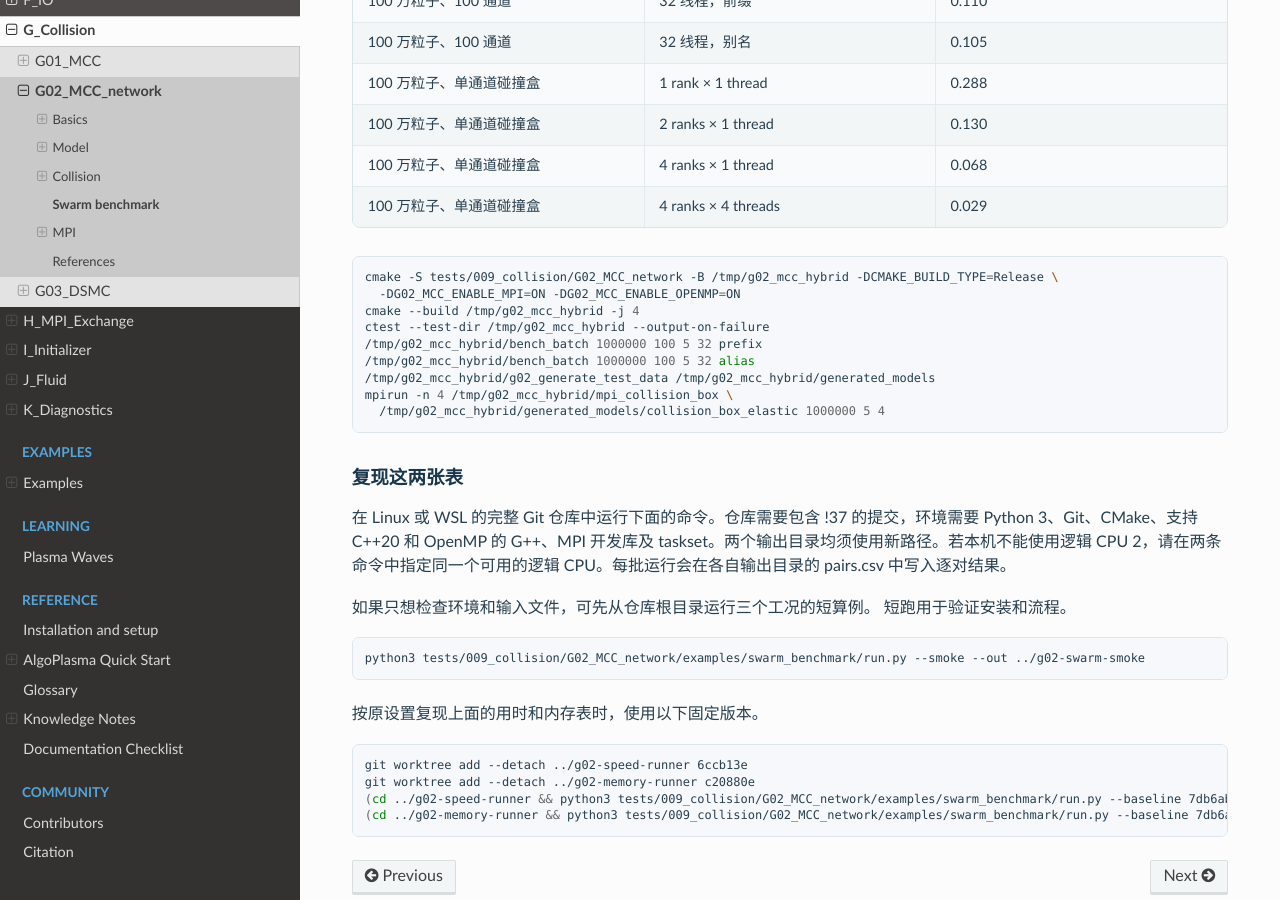
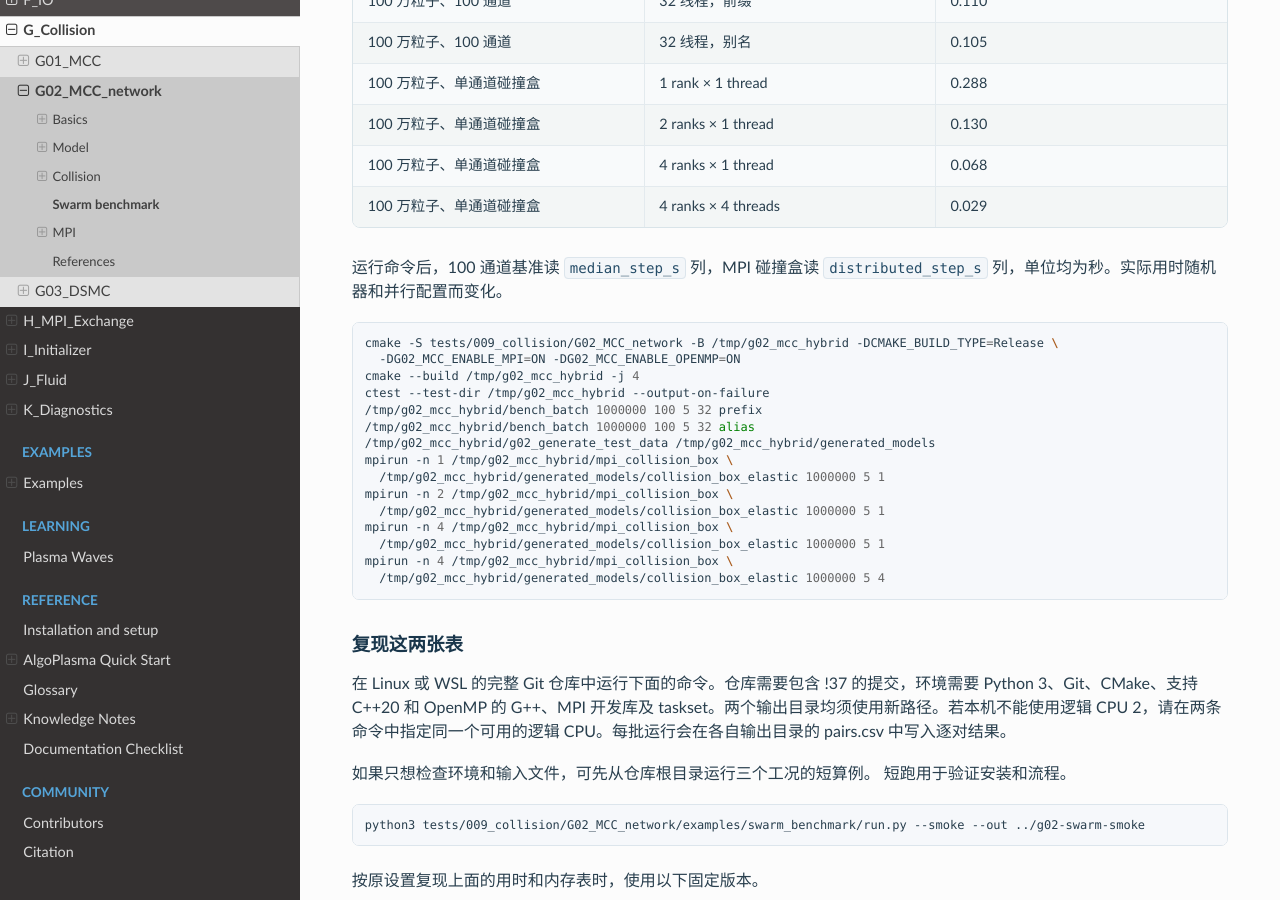
Before and after one commit to AlgoPlasma/AlgoPlasma, a Sphinx documentation site: the page built from docs/source/rst_files/G_Collision/G02_MCC_network/swarm_performance.rst, in a window 1280 px wide and 900 px high, scrolled down 3448 px. Built offline with Sphinx 7.4.7 and the Read the Docs theme 3.1.0, drawn with Linux system fonts in a browser that asks for light colours; formulas are drawn with MathJax 3; pages that are not in the unit, such as notebooks, are missing from menus; the version number could not be read and is left out.

Commit message:
docs(g02): complete MPI benchmark reproduction commands

```diff
--- a/docs/source/_includes/g02_parallel_reproduce.inc
+++ b/docs/source/_includes/g02_parallel_reproduce.inc
@@ -7,9 +7,16 @@
    /tmp/g02_mcc_hybrid/bench_batch 1000000 100 5 32 prefix
    /tmp/g02_mcc_hybrid/bench_batch 1000000 100 5 32 alias
    /tmp/g02_mcc_hybrid/g02_generate_test_data /tmp/g02_mcc_hybrid/generated_models
+   mpirun -n 1 /tmp/g02_mcc_hybrid/mpi_collision_box \
+     /tmp/g02_mcc_hybrid/generated_models/collision_box_elastic 1000000 5 1
+   mpirun -n 2 /tmp/g02_mcc_hybrid/mpi_collision_box \
+     /tmp/g02_mcc_hybrid/generated_models/collision_box_elastic 1000000 5 1
+   mpirun -n 4 /tmp/g02_mcc_hybrid/mpi_collision_box \
+     /tmp/g02_mcc_hybrid/generated_models/collision_box_elastic 1000000 5 1
    mpirun -n 4 /tmp/g02_mcc_hybrid/mpi_collision_box \
      /tmp/g02_mcc_hybrid/generated_models/collision_box_elastic 1000000 5 4
 
 .. G02 contribution history (Git author dates; edit times include timezone).
    2026-11-25 11:54 +08:00 | Wushunzzz | git 65cc283b8592
    2026-11-25 15:54 +08:00 | Wushunzzz | edit (Codex-assisted)
+   2026-11-25 16:27 +08:00 | Wushunzzz | edit (Codex-assisted)
--- a/docs/source/rst_files/G_Collision/G02_MCC_network/swarm_performance.rst
+++ b/docs/source/rst_files/G_Collision/G02_MCC_network/swarm_performance.rst
@@ -179,6 +179,8 @@ Performance optimization and verification of the G02 Monte Carlo collision modul
       * - 100 万粒子、单通道碰撞盒
         - 4 ranks × 4 threads
         - 0.029
+
+   运行命令后，100 通道基准读 ``median_step_s`` 列，MPI 碰撞盒读 ``distributed_step_s`` 列，单位均为秒。实际用时随机器和并行配置而变化。
 
    .. include:: /_includes/g02_parallel_reproduce.inc
 
@@ -376,6 +378,8 @@ Performance optimization and verification of the G02 Monte Carlo collision modul
         - 4 ranks × 4 threads
         - 0.029
 
+   Read ``median_step_s`` for the 100-channel benchmark and ``distributed_step_s`` for the MPI collision box. Both columns report seconds. Measured times depend on the machine and parallel configuration.
+
    .. include:: /_includes/g02_parallel_reproduce.inc
 
    .. _reproduce-tables-en:
```
Also changed, not shown: other parts of docs/source/rst_files/G_Collision/G02_MCC_network/swarm_performance.rst (+1 -0 lines).
